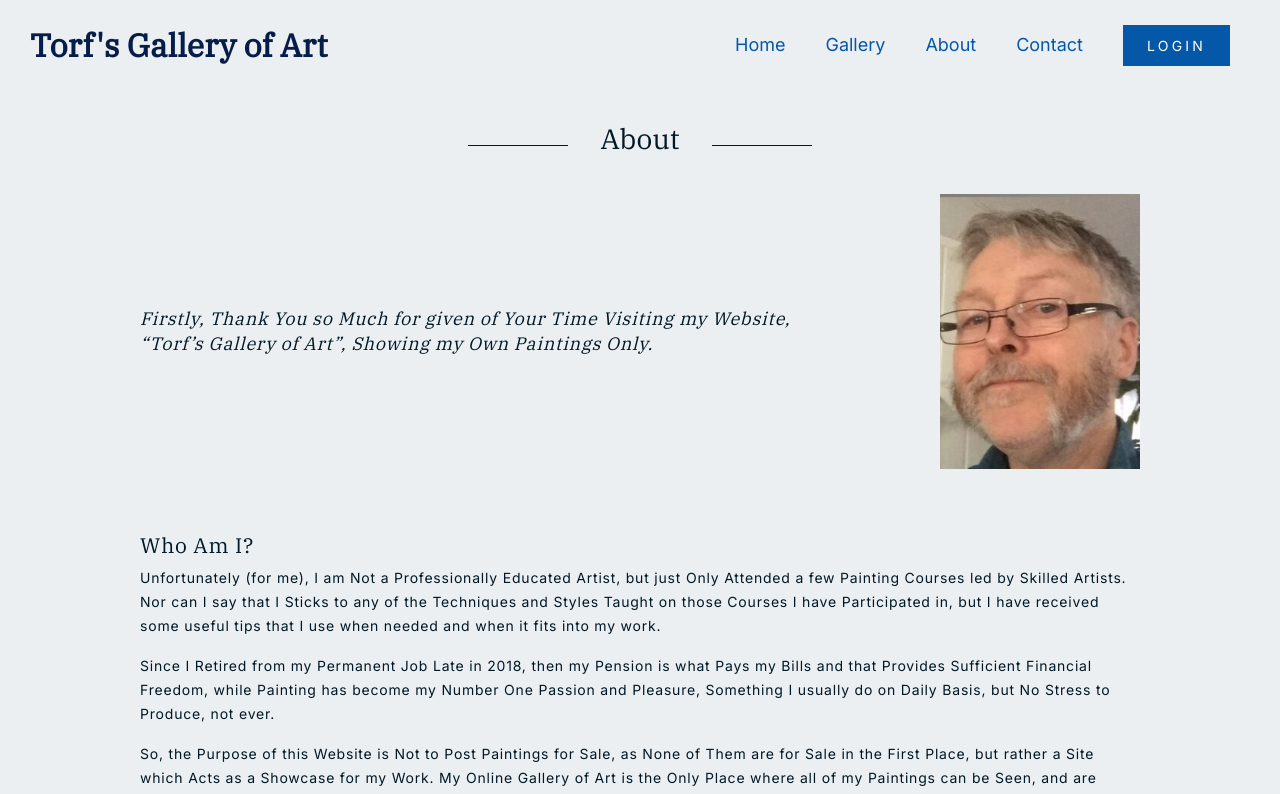
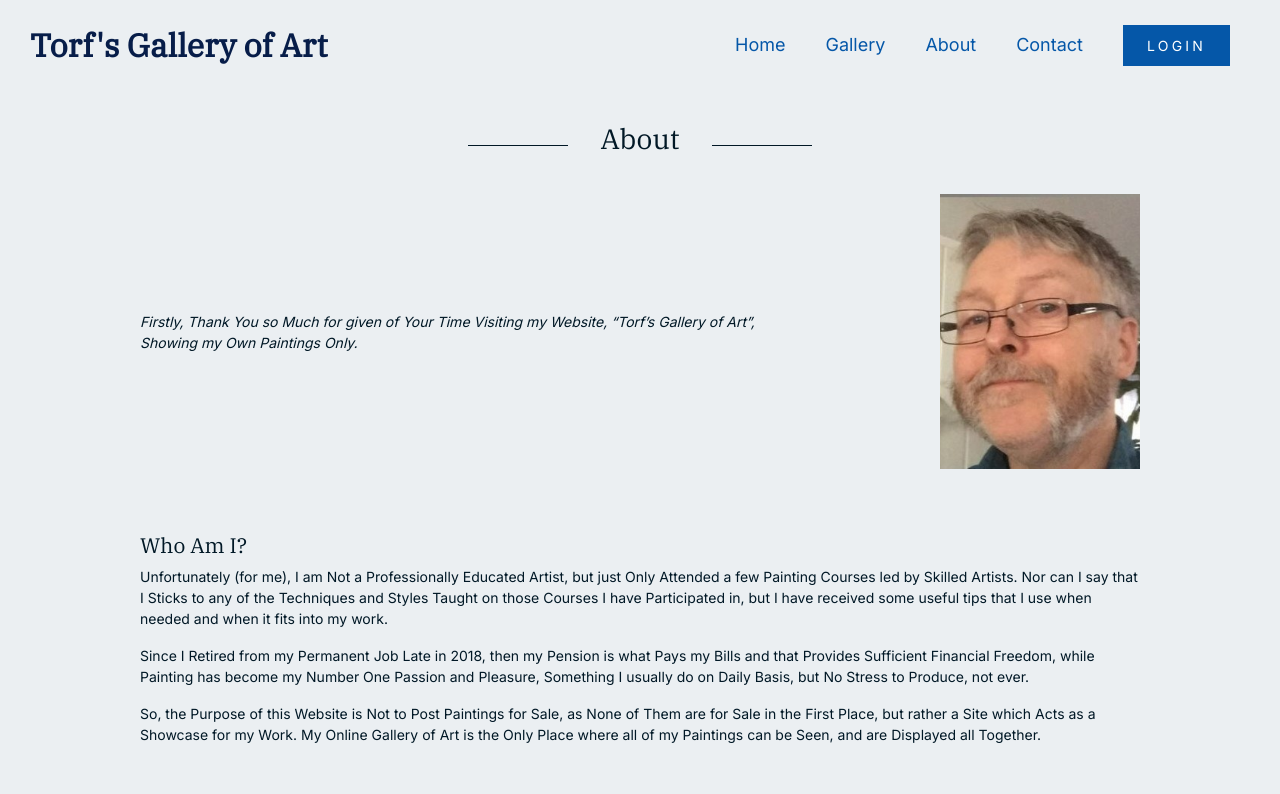
Before and after one commit to lunadragon06/torfs-art-gallery, a React (Create React App) app: page /about in a window 1280 px wide. Shown: the top 794 px of the page. Built offline with nearby package versions, Linux system fonts and the light colour scheme.

Commit message:
Update _about.scss

```diff
--- a/src/sass/partials/_about.scss
+++ b/src/sass/partials/_about.scss
@@ -27,27 +27,13 @@
     margin-bottom: 4rem;
   }
 
-  article, i {
-    letter-spacing: $--default-letter-spacing;
-    line-height: $--default-line-height;
-  }
-
-  article {
-    font-size: $--bread-text;
-  }
-
-  i {
-    font-family: $--primary-font;
-    font-size: 18px;
-  }
-
-  @media only screen and (max-width: $--tablet-screen) {
+  @media (max-width: getScreenSize(tablet-width)) {
     .about {
       gap: 3rem;
     }
   }
 
-  @media only screen and (max-width: $--mobile-screen) {
+  @media (max-width: getScreenSize(mobile-width)) {
     .about {
       align-items: unset;
       flex-direction: column;
@@ -84,7 +70,7 @@
     line-height: 1.25rem;
   }
 
-  @media only screen and (max-width: $--tablet-screen) {
+  @media (max-width: getScreenSize(tablet-width)) {
     hr {
       margin-bottom: 2rem;
     }
```
